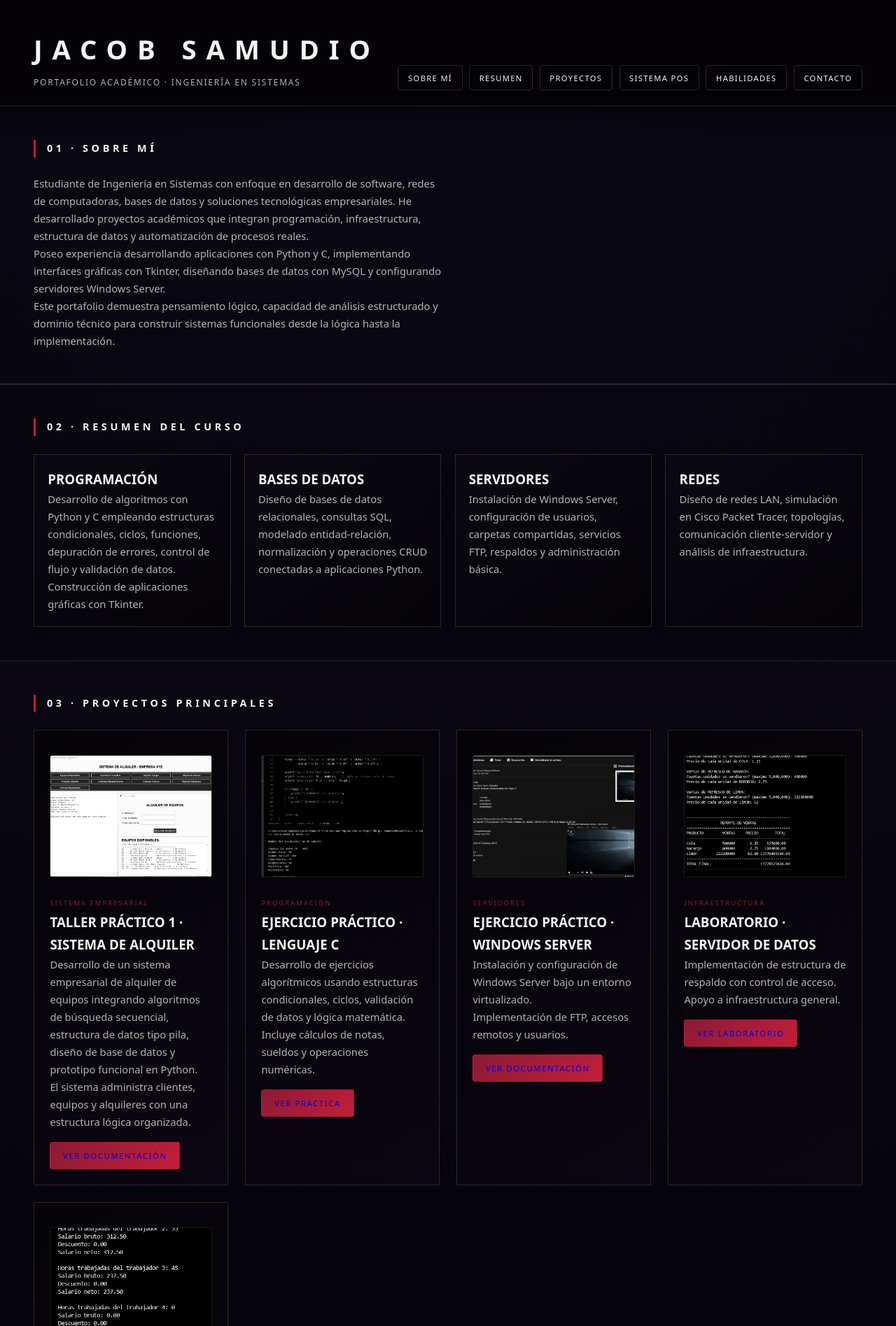
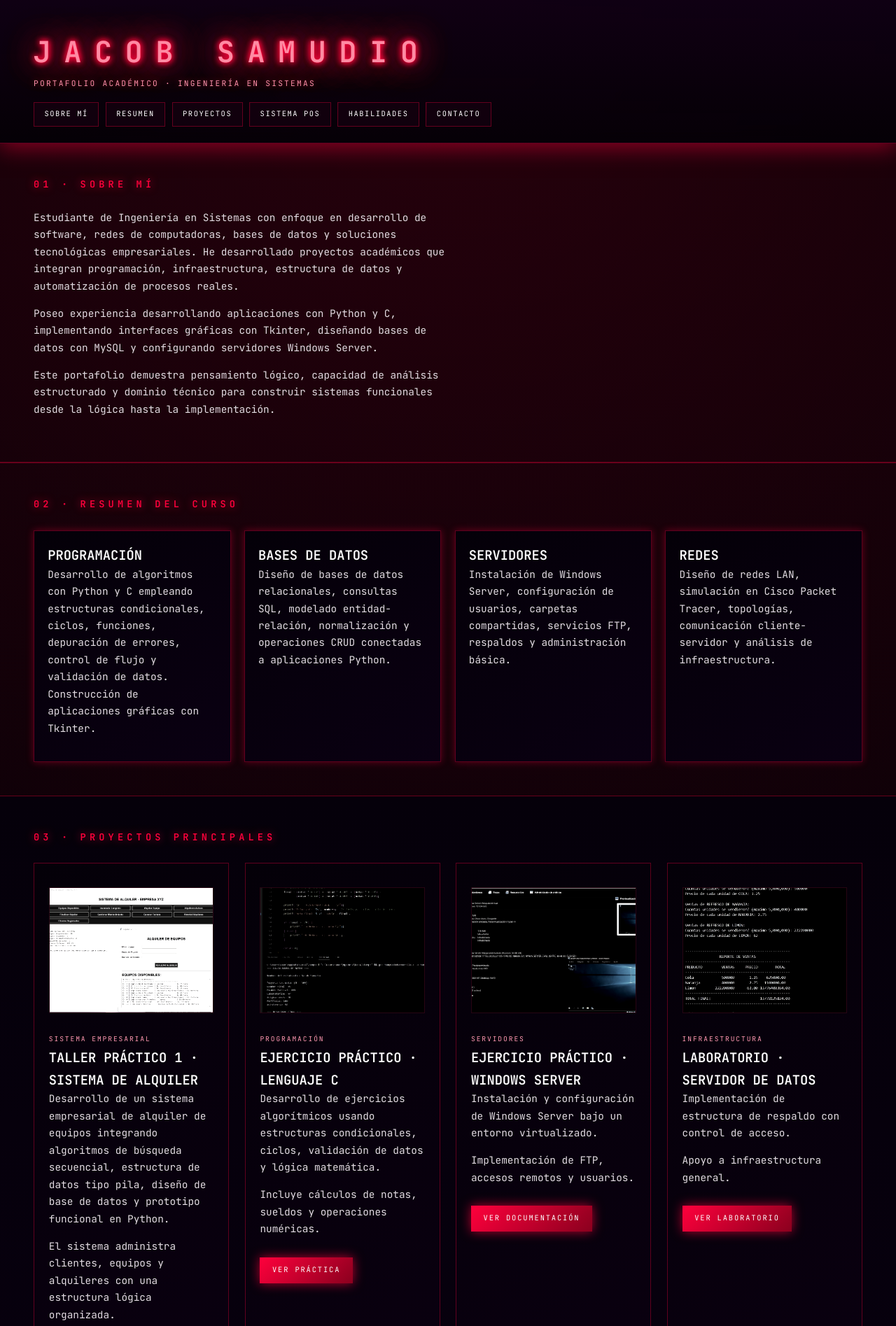
Before and after one commit to Asthz/Portafolio, a plain HTML site: page index.html in a window 1280 px wide. Shown: the top 1895 px of the page at 70% size. Drawn offline with Linux system fonts and the light colour scheme.

Commit message:
Update styles.css

```diff
--- a/styles.css
+++ b/styles.css
@@ -1,4 +1,6 @@
-/* RESET MODERNO */
+/* =========================
+   RESET TOTAL
+   ========================= */
 *,
 *::before,
 *::after {
@@ -7,110 +9,173 @@
   padding: 0;
 }
 
-/* VARIABLES */
+/* =========================
+   VARIABLES GLOBALES
+   ========================= */
 :root {
-  --bg: #050308;
-  --bg-alt: #090712;
-  --bg-strong: #050307;
-  --fg: #f5f5f5;
+  --bg: #030006;
+  --bg-alt: #070010;
+  --bg-strong: #040008;
+  --fg: #ffffff;
   --muted: #b3b3b3;
-  --accent: #c41e3a;
-  --accent-soft: #8b1b32;
-  --border: #2a242e;
+
+  /* RED NEON */
+  --red: #ff003c;
+  --red-soft: #b1002a;
+  --red-glow: rgba(255,0,60,.7);
+
+  --border: rgba(255,0,60,.35);
   --radius: 4px;
-  --shadow-soft: 0 6px 14px rgba(0,0,0,.35);
-  --shadow-strong: 0 12px 28px rgba(0,0,0,.55);
-  --ease: cubic-bezier(.4,0,.2,1);
+
+  --shadow-soft: 0 0 10px rgba(255,0,60,.35);
+  --shadow-strong: 0 0 28px rgba(255,0,60,.75);
+
+  --ease: cubic-bezier(.16,1,.3,1);
+  --glitch-speed: 2s;
 }
 
-/* GLOBAL */
+/* =========================
+   BASE
+   ========================= */
 body {
-  background: radial-gradient(circle at top, #0b0815, #050308 60%);
+  background:
+    radial-gradient(circle at top, rgba(255,0,60,.15), transparent 55%),
+    linear-gradient(180deg, #020104, #030007);
   color: var(--fg);
-  font-family: system-ui, -apple-system, BlinkMacSystemFont, "Segoe UI", sans-serif;
+  font-family: 'JetBrains Mono', system-ui, monospace;
   line-height: 1.7;
-  text-rendering: optimizeLegibility;
-  -webkit-font-smoothing: antialiased;
+  text-rendering: geometricPrecision;
+  overflow-x: hidden;
 }
 
-/* CABECERA */
+/* =========================
+   GLITCH EFFECT
+   ========================= */
+.glitch {
+  position: relative;
+  color: var(--red);
+}
+
+.glitch::before,
+.glitch::after {
+  content: attr(data-text);
+  position: absolute;
+  inset: 0;
+  opacity: 0.8;
+  pointer-events: none;
+}
+
+.glitch::before {
+  color: #ff4b6e;
+  animation: glitchX var(--glitch-speed) infinite linear alternate-reverse;
+}
+
+.glitch::after {
+  color: #ff9fb3;
+  animation: glitchY calc(var(--glitch-speed) * .7) infinite linear alternate-reverse;
+}
+
+@keyframes glitchX {
+  0% { transform: translate(0); }
+  20% { transform: translate(-1px, 1px); }
+  40% { transform: translate(2px, -1px); }
+  60% { transform: translate(-2px, 1px); }
+  80% { transform: translate(1px, -2px); }
+}
+
+@keyframes glitchY {
+  0% { transform: translate(0); }
+  25% { transform: translate(2px, 1px); }
+  50% { transform: translate(-1px, -1px); }
+  75% { transform: translate(1px, 2px); }
+}
+
+/* =========================
+   HEADER
+   ========================= */
 .header {
   position: sticky;
   top: 0;
-  z-index: 100;
+  z-index: 200;
   display: flex;
   flex-wrap: wrap;
   justify-content: space-between;
   gap: 1rem;
-  padding: 2.4rem 3rem 1.4rem;
-  background: rgba(5, 3, 7, 0.92);
-  backdrop-filter: saturate(1.2) blur(8px);
+  padding: 2.5rem 3rem 1.4rem;
+  background: linear-gradient(180deg, rgba(15,0,20,.95), rgba(3,0,6,.9));
   border-bottom: 1px solid var(--border);
-  box-shadow: 0 10px 20px rgba(0,0,0,.5);
+  box-shadow: 0 5px 30px rgba(255,0,60,.5);
+  backdrop-filter: blur(10px);
 }
 
+/* TITULO */
 .header-left h1 {
-  font-size: clamp(1.8rem, 3vw, 2.4rem);
-  letter-spacing: 0.36em;
-  text-transform: uppercase;
+  font-size: clamp(1.7rem,4vw,2.6rem);
+  letter-spacing: .45em;
+  text-shadow:
+    0 0 10px var(--red),
+    0 0 50px rgba(255,0,60,.8);
 }
 
+/* SUB */
 .header-subtitle {
-  margin-top: 0.3rem;
-  color: var(--muted);
-  font-size: 0.75rem;
-  letter-spacing: 0.15em;
+  font-size: .70rem;
+  letter-spacing: .2em;
+  color: #ff9bb2;
+  text-shadow: 0 0 10px rgba(255,0,60,.5);
 }
 
-/* NAVEGACIÓN */
+/* =========================
+   NAV
+   ========================= */
 .header-nav {
-  display: flex;
-  flex-wrap: wrap;
-  gap: 0.6rem;
-  align-items: flex-end;
+  display:flex;
+  gap:.6rem;
+  align-items:flex-end;
 }
 
 .header-nav a {
-  text-decoration: none;
-  text-transform: uppercase;
-  font-size: 0.7rem;
+  color: var(--fg);
+  text-decoration:none;
   border: 1px solid var(--border);
-  padding: 0.45rem 0.85rem;
-  color: var(--fg);
-  letter-spacing: 0.12em;
-  transition: 0.25s var(--ease);
-  border-radius: var(--radius);
-  position: relative;
-  overflow: hidden;
+  padding:.5rem .9rem;
+  text-transform:uppercase;
+  letter-spacing:.15em;
+  font-size:.65rem;
+  background: rgba(20,0,15,.8);
+  position:relative;
+  overflow:hidden;
+  transition:.25s var(--ease);
 }
 
 .header-nav a::before {
-  content: "";
-  position: absolute;
-  inset: 0;
-  background: linear-gradient(120deg, transparent, rgba(196,30,58,.3), transparent);
-  transform: translateX(-100%);
-  transition: 0.5s;
+  content:"";
+  position:absolute;
+  inset:0;
+  background:linear-gradient(120deg, transparent, rgba(255,0,60,.4), transparent);
+  transform:translateX(-100%);
+  transition:.6s;
 }
 
 .header-nav a:hover::before {
-  transform: translateX(100%);
+  transform:translateX(100%);
 }
 
 .header-nav a:hover {
-  background: var(--accent-soft);
-  border-color: var(--accent);
-  box-shadow: 0 0 10px rgba(196, 30, 58, .3);
+  border-color:var(--red);
+  box-shadow:0 0 18px red;
 }
 
-/* PANEL */
+/* =========================
+   PANEL
+   ========================= */
 .panel {
-  padding: clamp(1.5rem, 4vw, 3rem);
-  border-bottom: 1px solid var(--border);
+  padding: clamp(1.6rem,4vw,3rem);
+  border-bottom:1px solid var(--border);
 }
 
 .panel-dark {
-  background: linear-gradient(180deg, #0a0712, #050308);
+  background: linear-gradient(180deg,#05000a,#080010);
 }
 
 .panel-outline {
@@ -118,185 +183,202 @@ body {
 }
 
 .panel-highlight {
-  background: linear-gradient(140deg, #0d0611, #050308);
-  border-left: 4px solid var(--accent);
+  background:
+    linear-gradient(145deg, rgba(255,0,60,.08), transparent);
+  border-left:5px solid var(--red);
 }
 
-/* TÍTULOS */
+/* =========================
+   TITULOS
+   ========================= */
 .panel h2 {
-  font-size: 0.9rem;
-  letter-spacing: 0.32em;
-  text-transform: uppercase;
-  border-left: 3px solid var(--accent);
-  padding-left: 1rem;
-  margin-bottom: 1.6rem;
+  font-size:.85rem;
+  letter-spacing:.38em;
+  color:var(--red);
+  text-shadow:0 0 12px rgba(255,0,60,.7);
+  margin-bottom:1.5rem;
 }
 
-/* TEXTO */
+/* =========================
+   TEXTO
+   ========================= */
 .panel p {
-  max-width: 70ch;
-  color: var(--muted);
-  font-size: 0.92rem;
+  color:#e2dce1;
+  max-width:70ch;
+  font-size:.9rem;
+  margin-bottom:.9rem;
 }
 
-/* RESUMEN */
+/* =========================
+   RESUMEN
+   ========================= */
 .summary-grid {
-  display: grid;
-  grid-template-columns: repeat(auto-fit, minmax(220px, 1fr));
-  gap: 1.2rem;
-  margin-top: 1.3rem;
+  display:grid;
+  grid-template-columns:repeat(auto-fit,minmax(220px,1fr));
+  gap:1.2rem;
 }
 
 .summary-block {
-  padding: 1.2rem;
-  border: 1px solid var(--border);
-  background: linear-gradient(145deg, #0b0811, #050308);
-  box-shadow: var(--shadow-soft);
-  transition: 0.3s var(--ease);
+  border:1px solid var(--border);
+  padding:1.2rem;
+  background:linear-gradient(145deg,#040008,#0a0012);
+  box-shadow:var(--shadow-soft);
+  transition:.3s var(--ease);
 }
 
 .summary-block:hover {
-  transform: translateY(-4px);
-  box-shadow: var(--shadow-strong);
+  transform:translateY(-6px);
+  box-shadow:var(--shadow-strong);
 }
 
-/* PROYECTOS */
+/* =========================
+   PROYECTOS
+   ========================= */
 .projects-grid {
-  display: grid;
-  grid-template-columns: repeat(auto-fit, minmax(260px, 1fr));
-  gap: 1.5rem;
-  margin-top: 1.5rem;
+  display:grid;
+  grid-template-columns:repeat(auto-fit,minmax(260px,1fr));
+  gap:1.4rem;
 }
 
 .project-card {
-  border: 1px solid var(--border);
-  background: linear-gradient(150deg, #050308, #0b0611);
-  padding: 1.4rem;
-  transition: 0.35s var(--ease);
+  border:1px solid var(--border);
+  padding:1.3rem;
+  background:linear-gradient(150deg,#040008,#0a0010);
+  transition:.3s var(--ease);
 }
 
 .project-card:hover {
-  border-color: var(--accent);
-  transform: translateY(-6px);
-  box-shadow: var(--shadow-strong);
+  transform:translateY(-8px);
+  box-shadow:var(--shadow-strong);
+  border-color:var(--red);
 }
 
 .project-tag {
-  font-size: 0.6rem;
-  letter-spacing: 0.2em;
-  text-transform: uppercase;
-  color: var(--accent-soft);
+  font-size:.6rem;
+  letter-spacing:.2em;
+  color:#ff98b2;
 }
 
-/* IMÁGENES */
+/* IMAGENES */
 .project-img {
-  width: 100%;
-  height: 175px;
-  object-fit: cover;
-  margin: 0.8rem 0;
-  filter: grayscale(85%) contrast(1.1);
-  border-radius: 3px;
-  border: 1px solid var(--border);
-  transition: 0.35s var(--ease);
+  width:100%;
+  height:180px;
+  object-fit:cover;
+  filter:grayscale(75%) contrast(1.35);
+  border:1px solid var(--border);
+  margin:.8rem 0;
+  transition:.3s;
 }
 
 .project-card:hover .project-img {
-  filter: grayscale(20%) contrast(1.2);
-  transform: scale(1.04);
+  filter:grayscale(0) contrast(1.4);
+  transform:scale(1.04);
 }
 
-/* BOTONES */
+/* =========================
+   BOTONES
+   ========================= */
 .btn,
 .btn-secondary {
-  display: inline-block;
-  margin-top: 1rem;
-  padding: 0.55rem 1.1rem;
-  font-size: 0.7rem;
-  text-transform: uppercase;
-  letter-spacing: 0.15em;
-  border-radius: var(--radius);
-  text-decoration: none;
-  border: 1px solid;
-  transition: 0.3s var(--ease);
+  text-decoration:none;
+  padding:.6rem 1.1rem;
+  font-size:.65rem;
+  letter-spacing:.18em;
+  display:inline-block;
+  margin-top:.8rem;
 }
 
 .btn {
-  background: linear-gradient(140deg, #8b1b32, #c41e3a);
-  border-color: transparent;
+  background:linear-gradient(135deg,#ff003c,#8a001e);
+  color:white;
+  box-shadow:0 0 16px var(--red-glow);
 }
 
 .btn:hover {
-  background: linear-gradient(140deg, #c41e3a, #ff2c4d);
-  box-shadow: 0 0 15px rgba(255,44,77,.5);
+  box-shadow:0 0 30px rgba(255,0,60,.9);
 }
 
 .btn-secondary {
-  border-color: var(--accent-soft);
-  color: var(--fg);
+  border:1px solid var(--red-soft);
+  color:white;
 }
 
 .btn-secondary:hover {
-  background: var(--accent-soft);
+  background:var(--red-soft);
+  box-shadow:0 0 16px var(--red-glow);
 }
 
-/* HABILIDADES */
+/* =========================
+   POS
+   ========================= */
+.pos-columns {
+  display:grid;
+  grid-template-columns:repeat(auto-fit,minmax(160px,1fr));
+  gap:1.4rem;
+}
+
+.pos-columns h4 {
+  font-size:.65rem;
+  letter-spacing:.2em;
+  color:#ff7ca1;
+}
+
+/* =========================
+   SKILLS
+   ========================= */
 .skills-grid {
-  display: flex;
-  flex-wrap: wrap;
-  gap: 0.6rem;
+  display:flex;
+  flex-wrap:wrap;
+  gap:.6rem;
 }
 
 .skill {
-  display: flex;
-  align-items: center;
-  gap: 0.45rem;
-  padding: 0.45rem 0.9rem;
-  font-size: 0.72rem;
-  border: 1px solid var(--border);
-  background: linear-gradient(145deg,#050308,#0d0611);
-  transition: 0.25s var(--ease);
+  border:1px solid var(--border);
+  padding:.45rem .9rem;
+  font-size:.68rem;
+  background:rgba(8,0,10,.85);
+  transition:.25s;
 }
 
 .skill:hover {
-  transform: translateY(-3px);
-  border-color: var(--accent);
-  box-shadow: 0 6px 14px rgba(196,30,58,.3);
+  box-shadow:0 0 16px rgba(255,0,60,.6);
+  transform:translateY(-3px);
 }
 
-.skill i {
-  color: var(--accent);
+.skill i { color:var(--red); }
+
+/* =========================
+   CONTACTO
+   ========================= */
+.contact-email {
+  color:#fff;
+  text-decoration:none;
+  border-bottom:1px dashed var(--red-soft);
 }
 
-/* CONTACTO */
-.contact-email {
-  color: var(--fg);
-  border-bottom: 1px dashed var(--accent-soft);
-  text-decoration: none;
-  transition: .2s;
+.contact-email:hover { color:var(--red); }
+
+/* =========================
+   FOOTER
+   ========================= */
+.footer {
+  background:black;
+  border-top:1px solid var(--border);
+  padding:1.2rem;
+  color:#ff8eaa;
+  text-align:center;
 }
 
-.contact-email:hover {
-  color: var(--accent);
-}
+/* =========================
+   RESPONSIVE
+   ========================= */
+@media (max-width:768px) {
+  .header { padding:1.5rem; }
 
-/* FOOTER */
-.footer {
-  padding: 1.3rem;
-  color: var(--muted);
-  text-align: center;
-  border-top: 1px solid var(--border);
-  background: #050308;
-}
-
-/* RESPONSIVE */
-@media (max-width: 768px) {
-  .header,
-  .panel {
-    padding: 1.4rem;
+  .header-left h1 {
+    font-size:1.6rem;
+    letter-spacing:.3em;
   }
 
-  .header-left h1 {
-    font-size: 1.6rem;
-    letter-spacing: 0.25em;
-  }
+  .projects-grid { grid-template-columns:1fr; }
 }
```
